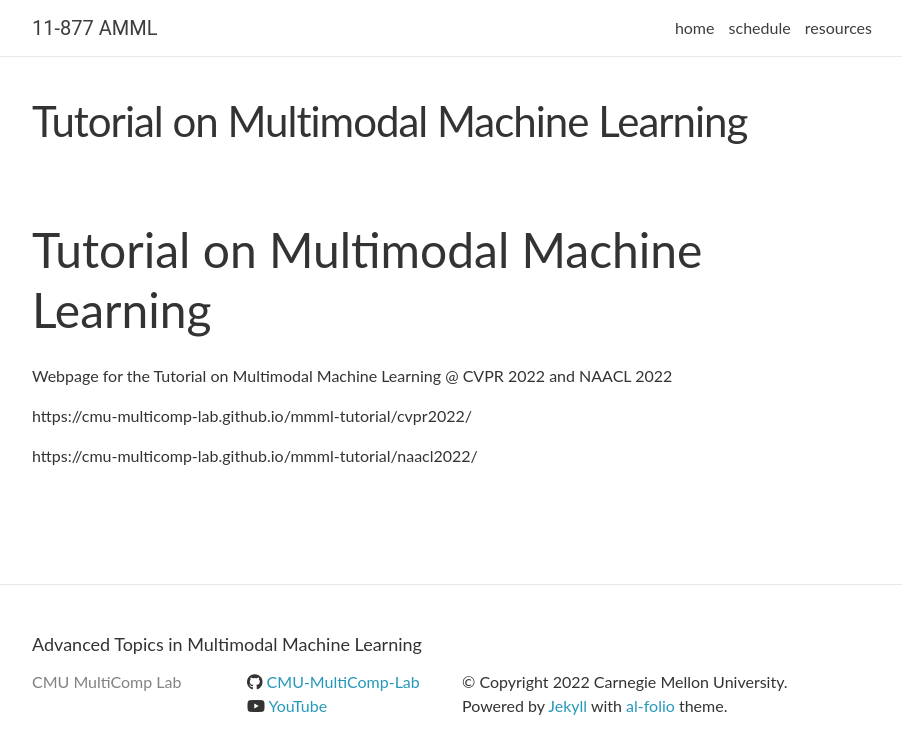
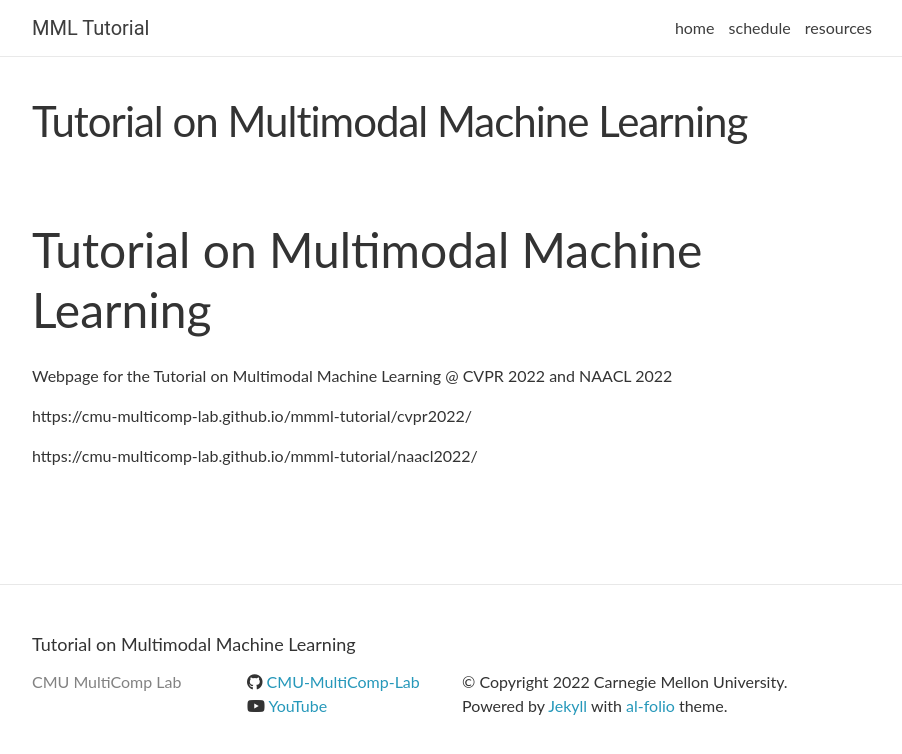
Before and after one commit to CMU-MultiComp-Lab/mmml-tutorial, a Jekyll site: the page built from README.md, in a window 1280 px wide. Shown: the top 754 px of the page, without its empty margins (188-1090 px from the left). Built offline with Jekyll 4.4.1, drawn with Linux system fonts in a browser that asks for light colours; nearby versions of some CDN libraries; our own code applies the rules of GitHub Pages for plain Markdown files; comment, search, counter and statistics services are not loaded.

Commit message:
Update _config.yml

```diff
--- a/_config.yml
+++ b/_config.yml
@@ -2,11 +2,11 @@
 # Site settings
 # -----------------------------------------------------------------------------
 author: CMU MultiComp Lab
-name: 11-877 AMML
-title: Advanced Topics in Multimodal Machine Learning
+name: MML Tutorial
+title: Tutorial on Multimodal Machine Learning
 email:
 description: >
-  11-877 - Advanced Topics in Multimodal Machine Learning - Carnegie Mellon University - Spring 2022
+  Tutorial on Multimodal Machine Learning, CVPR 2022
 footer_text: >
   Powered by <a href="http://jekyllrb.com/" target="_blank">Jekyll</a> with <a href="https://github.com/alshedivat/al-folio">al-folio</a> theme.
 
```
